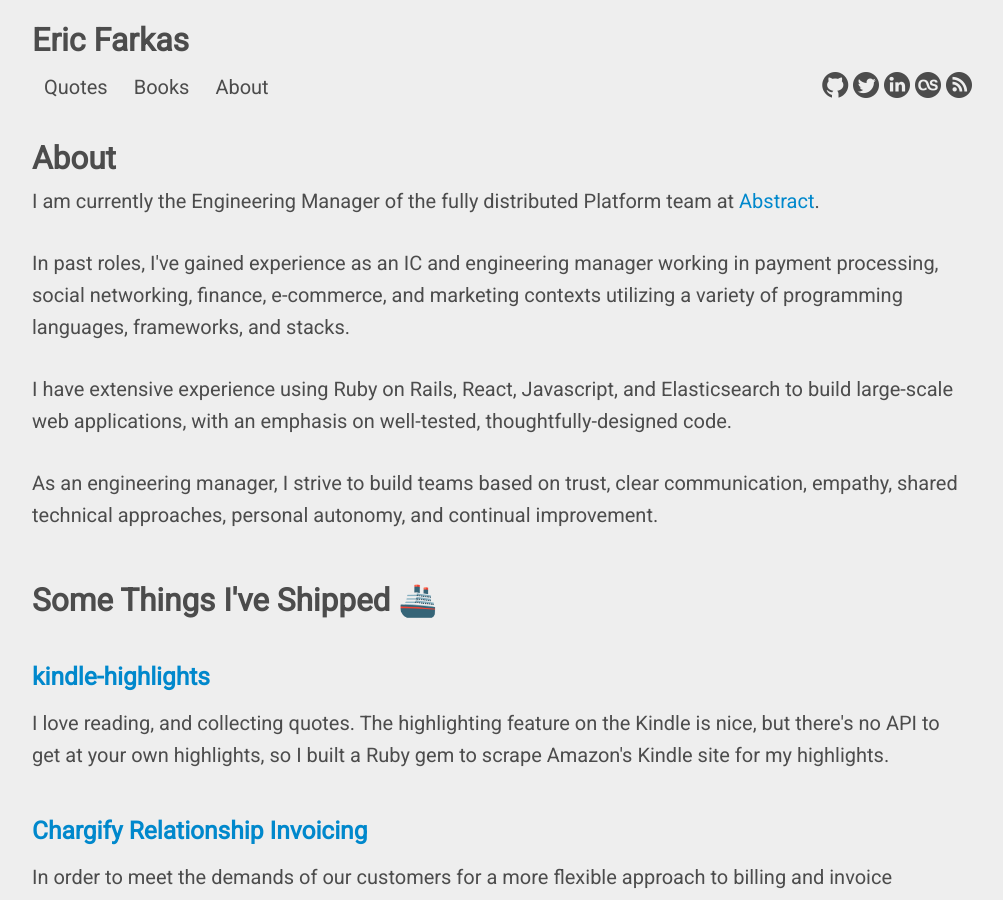
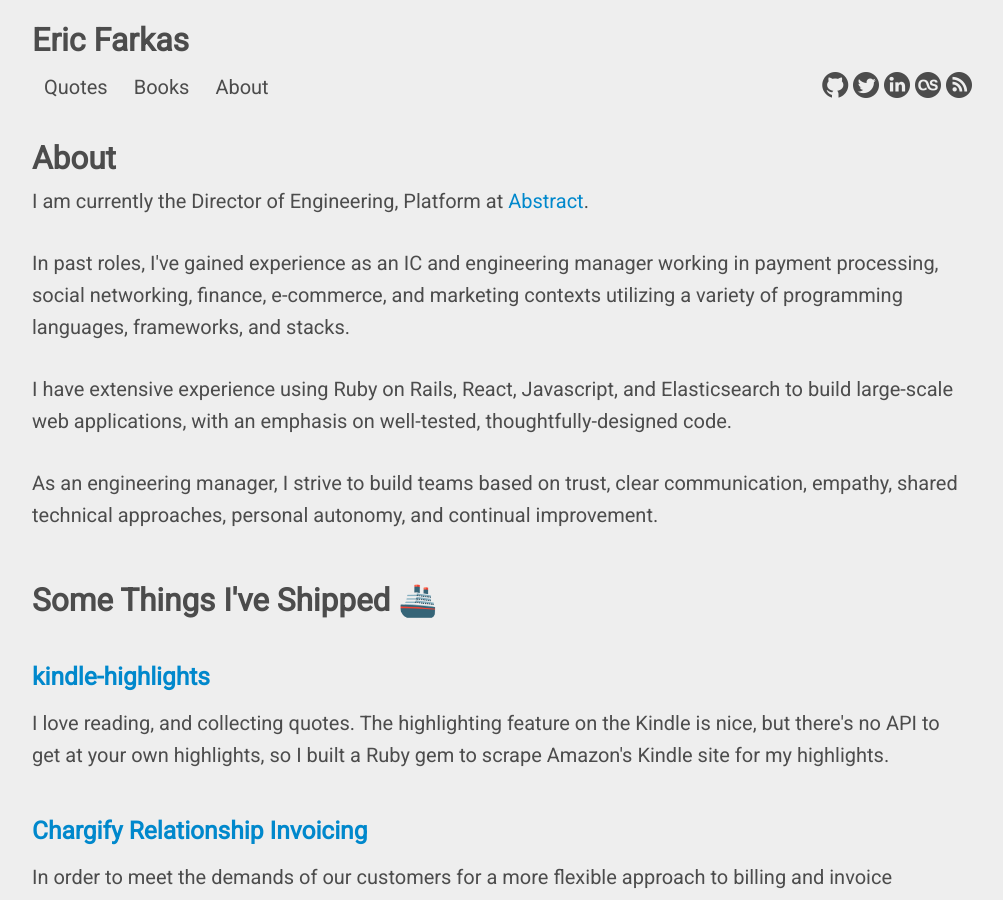
Before and after one commit to speric/speric.github.com, a Jekyll site: the page built from about.html, in a window 1280 px wide and 900 px high. Shown: the whole window, without its empty margins (138-1141 px from the left). Built offline with Jekyll 4.4.1, drawn with Linux system fonts in a browser that asks for light colours; some web fonts are replaced; comment, search, counter and statistics services are not loaded.

Commit message:
Change About

```diff
--- a/about.html
+++ b/about.html
@@ -7,8 +7,7 @@ title: "About | Eric Farkas"
 <div class="row">
   <div class="span12">
     <p>
-      I am currently the Engineering Manager of the fully distributed Platform
-      team at <a href="https://abstract.com">Abstract</a>.
+      I am currently the Director of Engineering, Platform at <a href="https://abstract.com">Abstract</a>.
     </p>
 
     <p>
```
